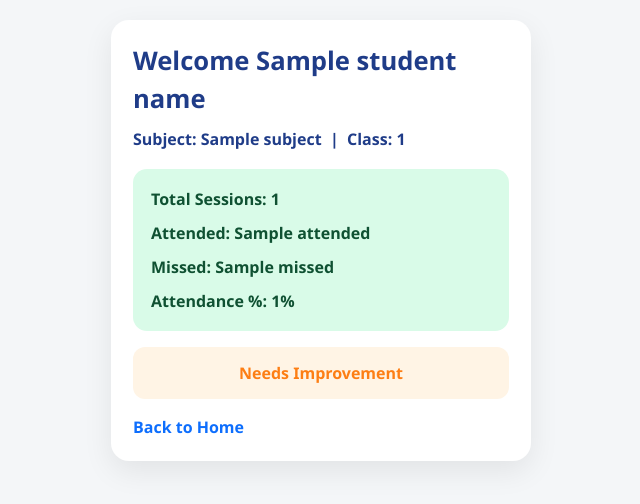
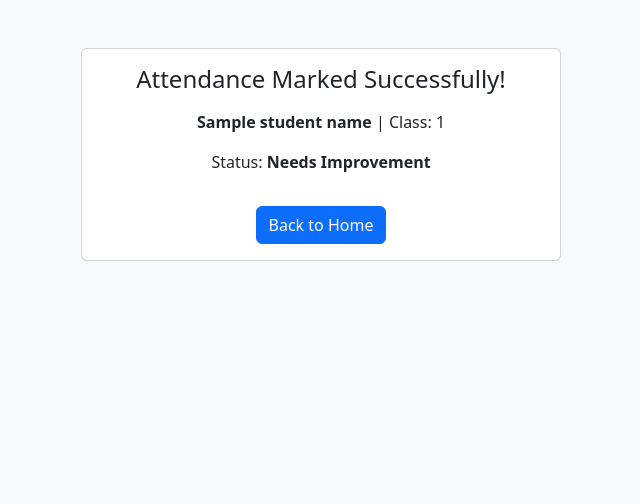
Before and after one commit to shaziya25/CapestoneQR, a Flask app: template templates/student_result.html in a window 1280 px wide. Shown: the top 504 px of the page, without its empty margins (319-959 px from the left). Run offline with Flask 3, Linux system fonts and the light colour scheme; the template is opened without the code that fills it: most values are stand-ins (such as "Sample title", 1, 10 or a date in 2020).

Commit message:
Final QR attendance project

```diff
--- a/admin.csv
+++ b/admin.csv
@@ -8,3 +8,5 @@ shahzade khan,shaziya
 Shaziya26,Shaziya26
 Shaziya26,Shaziya26
 Shaziya26,Shaziya26
+teacher,123
+teacher,123
--- a/app.py
+++ b/app.py
@@ -1,20 +1,38 @@
-from flask import Flask, render_template, request, redirect, session, send_file, make_response, Response
-import csv, uuid, qrcode
+from flask import Flask, render_template, request, redirect, session, make_response, Response
+import csv, uuid, qrcode, os, math
 from datetime import datetime, timedelta
-import os
 from io import StringIO
 
 app = Flask(__name__)
 app.secret_key = "secret123"
 
+# Files
 ADMIN_FILE = "admin.csv"
 SESSION_FILE = "sessions.csv"
 ATT_FILE = "attendance.csv"
+
+# Classroom location (change to your coordinates)
+CLASS_LAT = 19.1759
+CLASS_LNG = 72.8676
+MAX_DISTANCE = 80  # meters
 
 @app.after_request
 def add_ngrok_header(response):
     response.headers["ngrok-skip-browser-warning"] = "true"
     return response
+
+# --------- DISTANCE FUNCTION (Haversine) ---------
+def distance_meters(lat1, lon1, lat2, lon2):
+    R = 6371000  # Earth radius in meters
+    phi1 = math.radians(lat1)
+    phi2 = math.radians(lat2)
+    dphi = math.radians(lat2 - lat1)
+    dlambda = math.radians(lon2 - lon1)
+
+    a = math.sin(dphi / 2) ** 2 + math.cos(phi1) * math.cos(phi2) * math.sin(dlambda / 2) ** 2
+    c = 2 * math.atan2(math.sqrt(a), math.sqrt(1 - a))
+
+    return R * c
 
 # ---------------- REGISTER ----------------
 @app.route("/", methods=["GET", "POST"])
@@ -61,7 +79,7 @@ def dashboard():
             for r in csv.reader(f):
                 if r and len(r) >= 6 and r[5] == admin_id:
                     if len(r) < 7:
-                        r.append("ON")  # default lock
+                        r.append("ON")
                     sessions.append(r)
     except FileNotFoundError:
         pass
@@ -99,13 +117,16 @@ def toggle_lock(sid):
         return redirect("/login")
 
     rows = []
-    with open(SESSION_FILE) as f:
-        for r in csv.reader(f):
-            if r and r[0] == sid and r[5] == session["admin"]:
-                if len(r) < 7:
-                    r.append("ON")
-                r[6] = "OFF" if r[6] == "ON" else "ON"
-            rows.append(r)
+    try:
+        with open(SESSION_FILE) as f:
+            for r in csv.reader(f):
+                if r and r[0] == sid and r[5] == session["admin"]:
+                    if len(r) < 7:
+                        r.append("ON")
+                    r[6] = "OFF" if r[6] == "ON" else "ON"
+                rows.append(r)
+    except FileNotFoundError:
+        pass
 
     with open(SESSION_FILE, "w", newline="") as f:
         csv.writer(f).writerows(rows)
@@ -142,8 +163,9 @@ def generate():
     return redirect("/dashboard")
 
 # ---------------- ATTENDANCE ----------------
-@app.route("/attendance/<sid>", methods=["GET", "POST"])
+@app.route("/attendance/<sid>", methods=["GET","POST"])
 def attendance(sid):
+    # Fetch session data
     session_data = None
     try:
         with open(SESSION_FILE) as f:
@@ -160,49 +182,68 @@ def attendance(sid):
         return "Invalid session", 404
 
     subject, class_id = session_data[1], session_data[2]
-    expiry = datetime.strptime(session_data[4], "%Y-%m-%d %H:%M:%S")
     device_lock = session_data[6]
 
-    if datetime.now() > expiry:
-        return "QR expired", 403
-
+    error = None
     device_cookie = request.cookies.get("device_id") or str(uuid.uuid4())
 
     if request.method == "POST":
-        roll = request.form["roll"].strip()
-        name = request.form["name"].strip()
+        name = request.form.get("name")
+        roll = request.form.get("roll")
+        lat = request.form.get("latitude")
+        lon = request.form.get("longitude")
 
+        if not lat or not lon:
+            error = "Location is required!"
+            resp = make_response(render_template("mark_attendance.html", subject=subject, class_id=class_id, error=error))
+            resp.set_cookie("device_id", device_cookie, max_age=60*60*24*30)
+            return resp
+
+        lat = float(lat)
+        lon = float(lon)
+        dist = distance_meters(CLASS_LAT, CLASS_LNG, lat, lon)
+
+        if dist > MAX_DISTANCE:
+            error = f"You are too far from the class! ({int(dist)} meters away)"
+            resp = make_response(render_template("mark_attendance.html", subject=subject, class_id=class_id, error=error))
+            resp.set_cookie("device_id", device_cookie, max_age=60*60*24*30)
+            return resp
+
+        # Check device lock and duplicate roll
         try:
             with open(ATT_FILE) as f:
                 for r in csv.reader(f):
-                    if device_lock == "ON" and r and len(r) >= 7 and r[0] == sid and r[6] == device_cookie:
-                        return render_template("mark_attendance.html",
-                                               subject=subject, class_id=class_id,
-                                               error="Attendance already marked from this device")
-                    if r and r[0] == sid and r[3] == roll:
-                        return render_template("mark_attendance.html",
-                                               subject=subject, class_id=class_id,
-                                               error="Attendance already marked for this roll number")
+                    if r and r[0] == sid:
+                        if device_lock == "ON" and r[6] == device_cookie:
+                            error = "Attendance already marked from this device"
+                            resp = make_response(render_template("mark_attendance.html", subject=subject, class_id=class_id, error=error))
+                            resp.set_cookie("device_id", device_cookie, max_age=60*60*24*30)
+                            return resp
+                        if r[3] == roll:
+                            error = "Attendance already marked for this roll number"
+                            resp = make_response(render_template("mark_attendance.html", subject=subject, class_id=class_id, error=error))
+                            resp.set_cookie("device_id", device_cookie, max_age=60*60*24*30)
+                            return resp
         except FileNotFoundError:
             pass
 
+        # Save attendance
         with open(ATT_FILE, "a", newline="") as f:
             csv.writer(f).writerow([
-                sid, subject, class_id,
-                roll, name,
+                sid, subject, class_id, roll, name,
                 datetime.now().strftime("%Y-%m-%d %H:%M:%S"),
-                device_cookie
+                device_cookie, round(dist,2)
             ])
 
         resp = make_response(render_template("student_result.html",
                                              student_name=name, class_id=class_id,
                                              total_classes=1, attended=1, missed=0,
                                              percent=100, status="Good Standing"))
-        resp.set_cookie("device_id", device_cookie, max_age=60 * 60 * 24 * 30)
+        resp.set_cookie("device_id", device_cookie, max_age=60*60*24*30)
         return resp
 
-    resp = make_response(render_template("mark_attendance.html", subject=subject, class_id=class_id))
-    resp.set_cookie("device_id", device_cookie, max_age=60 * 60 * 24 * 30)
+    resp = make_response(render_template("mark_attendance.html", subject=subject, class_id=class_id, error=error))
+    resp.set_cookie("device_id", device_cookie, max_age=60*60*24*30)
     return resp
 
 # ---------------- RECORDS ----------------
@@ -213,10 +254,10 @@ def records():
 
     admin_id = session["admin"]
     search_query = ""
-    selected_session_id = request.args.get("session_id")  # for GET
+    selected_session_id = request.args.get("session_id")
 
     if request.method == "POST":
-        search_query = request.form.get("search", "").strip().lower()
+        search_query = request.form.get("search","").strip().lower()
         selected_session_id = request.form.get("session_id")
 
     admin_sessions = []
@@ -224,50 +265,27 @@ def records():
         with open(SESSION_FILE) as f:
             for row in csv.reader(f):
                 if row and len(row) >= 6 and row[5] == admin_id:
-                    if len(row) < 7:
-                        row.append("ON")
+                    if len(row) < 7: row.append("ON")
                     admin_sessions.append(row)
     except FileNotFoundError:
         pass
 
     session_ids = {s[0] for s in admin_sessions}
+    records = []
 
-    records = []
     if selected_session_id and selected_session_id in session_ids:
         try:
             with open(ATT_FILE) as f:
                 for row in csv.reader(f):
-                    if not row or len(row) < 6:
-                        continue
-                    if row[0] != selected_session_id:
-                        continue
-                    if search_query and search_query not in row[3].lower() and search_query not in row[4].lower():
-                        continue
-                    records.append({
-                        "session_id": row[0],
-                        "subject": "",
-                        "class_id": "",
-                        "roll": row[3],
-                        "name": row[4],
-                        "timestamp": row[5]
-                    })
+                    if not row or len(row)<6: continue
+                    if row[0] != selected_session_id: continue
+                    if search_query and search_query not in row[3].lower() and search_query not in row[4].lower(): continue
+                    records.append(row)
         except FileNotFoundError:
             pass
 
-        for rec in records:
-            for sess in admin_sessions:
-                if sess[0] == rec["session_id"]:
-                    rec["subject"] = sess[1]
-                    rec["class_id"] = sess[2]
-                    break
-
-    return render_template(
-        "records.html",
-        records=records,
-        search_query=search_query,
-        sessions=admin_sessions,
-        selected_session_id=selected_session_id
-    )
+    return render_template("records.html", records=records, sessions=admin_sessions,
+                           selected_session_id=selected_session_id, search_query=search_query)
 
 # ---------------- DOWNLOAD ----------------
 @app.route("/download")
@@ -277,31 +295,31 @@ def download():
 
     session_id = request.args.get("session_id")
     if not session_id:
-        return redirect("/dashboard")
+        return "Session ID not specified", 400
 
     output = StringIO()
     writer = csv.writer(output)
+    writer.writerow(["session_id","subject","class_id","roll","name","timestamp","device_cookie","distance_m"])
 
-    header = ["session_id", "subject", "class_id", "roll", "name", "timestamp", "device_cookie"]
-    writer.writerow(header)
-
+    found = False
     try:
         with open(ATT_FILE, newline='') as f:
             reader = csv.reader(f)
             for row in reader:
                 if row and row[0] == session_id:
                     writer.writerow(row)
+                    found = True
     except FileNotFoundError:
         return "Attendance file not found", 404
 
+    if not found:
+        return "No attendance records for this session", 404
+
     output.seek(0)
     filename = f"attendance_{session_id}.csv"
-
-    return Response(
-        output.getvalue(),
-        mimetype="text/csv",
-        headers={"Content-Disposition": f"attachment; filename={filename}"}
-    )
+    return Response(output.getvalue(),
+                    mimetype="text/csv",
+                    headers={"Content-Disposition": f"attachment; filename={filename}"})
 
 # ---------------- LOGOUT ----------------
 @app.route("/logout")
@@ -310,4 +328,4 @@ def logout():
     return redirect("/login")
 
 if __name__ == "__main__":
-    app.run(host="0.0.0.0", port=5000, debug=True)
+    app.run(debug=True, host="0.0.0.0", port=5000)
--- a/templates/student_result.html
+++ b/templates/student_result.html
@@ -1,128 +1,21 @@
 <!DOCTYPE html>
 <html lang="en">
 <head>
-    <meta charset="UTF-8">
-    <title>Attendance Result</title>
-    <meta name="viewport" content="width=device-width, initial-scale=1">
-
-    <!-- Bootstrap -->
-    <link href="https://cdn.jsdelivr.net/npm/bootstrap@5.3.2/dist/css/bootstrap.min.css" rel="stylesheet">
-
-    <style>
-        body {
-            background: #f4f6f8;
-            font-family: "Segoe UI", system-ui, sans-serif;
-            padding: 20px;
-        }
-
-        .main-card {
-            max-width: 420px;
-            margin: auto;
-            background: #ffffff;
-            border-radius: 18px;
-            padding: 22px;
-            box-shadow: 0 10px 30px rgba(0,0,0,0.08);
-        }
-
-        .welcome {
-            font-size: 1.6rem;
-            font-weight: 700;
-            color: #1f3c88;
-            margin-bottom: 8px;
-        }
-
-        .sub-info {
-            font-size: 1rem;
-            font-weight: 600;
-            color: #1f3c88;
-            margin-bottom: 18px;
-        }
-
-        .stats-box {
-            background: #d9fbe8;
-            border-radius: 14px;
-            padding: 18px;
-            margin-bottom: 16px;
-        }
-
-        .stats-box p {
-            margin: 0 0 10px;
-            font-size: 1rem;
-            font-weight: 600;
-            color: #0f5132;
-        }
-
-        .stats-box p:last-child {
-            margin-bottom: 0;
-        }
-
-        .alert-status {
-            border-radius: 12px;
-            font-weight: 600;
-            font-size: 1rem;
-            padding: 14px;
-            text-align: center;
-        }
-
-        .status-good {
-            background: #e6f4ea;
-            color: #198754;
-        }
-
-        .status-neutral {
-            background: #fff4e5;
-            color: #fd7e14;
-        }
-
-        .status-bad {
-            background: #fdecea;
-            color: #dc3545;
-        }
-
-        .back-link {
-            display: inline-block;
-            margin-top: 16px;
-            font-weight: 600;
-            color: #0d6efd;
-            text-decoration: none;
-        }
-
-        .back-link:hover {
-            text-decoration: underline;
-        }
-    </style>
+<meta charset="UTF-8">
+<meta name="viewport" content="width=device-width, initial-scale=1.0">
+<title>Attendance Result</title>
+<link href="https://cdn.jsdelivr.net/npm/bootstrap@5.3.2/dist/css/bootstrap.min.css" rel="stylesheet">
 </head>
-<body>
-
-<div class="main-card">
-
-    <div class="welcome">
-        Welcome {{ student_name }}
+<body class="bg-light">
+<div class="container py-5">
+<div class="card mx-auto" style="max-width:480px;">
+    <div class="card-body text-center">
+        <h4 class="card-title mb-3">Attendance Marked Successfully!</h4>
+        <p><strong>{{ student_name }}</strong> | Class: {{ class_id }}</p>
+        <p>Status: <strong>{{ status }}</strong></p>
+        <a href="/" class="btn btn-primary mt-3">Back to Home</a>
     </div>
-
-    <div class="sub-info">
-        Subject: {{ subject }} &nbsp;|&nbsp; Class: {{ class_id }}
-    </div>
-
-    <div class="stats-box">
-        <p>Total Sessions: {{ total_classes }}</p>
-        <p>Attended: {{ attended }}</p>
-        <p>Missed: {{ missed }}</p>
-        <p>Attendance %: {{ percent }}%</p>
-    </div>
-
-    <div class="
-        alert-status
-        {% if status == 'Good Standing' %}status-good{% endif %}
-        {% if status == 'Needs Improvement' %}status-neutral{% endif %}
-        {% if status == 'Below Requirement' %}status-bad{% endif %}
-    ">
-        {{ status }}
-    </div>
-
-    <a href="/" class="back-link">Back to Home</a>
-
 </div>
-
+</div>
 </body>
 </html>
```
Also changed, not shown: attendance.csv (+11 -17 lines), sessions.csv (+12 -2 lines), templates/dashboard.html (+26 -53 lines), templates/mark_attendance.html (+77 -15 lines), templates/records.html (+25 -28 lines), static/qr.png.
